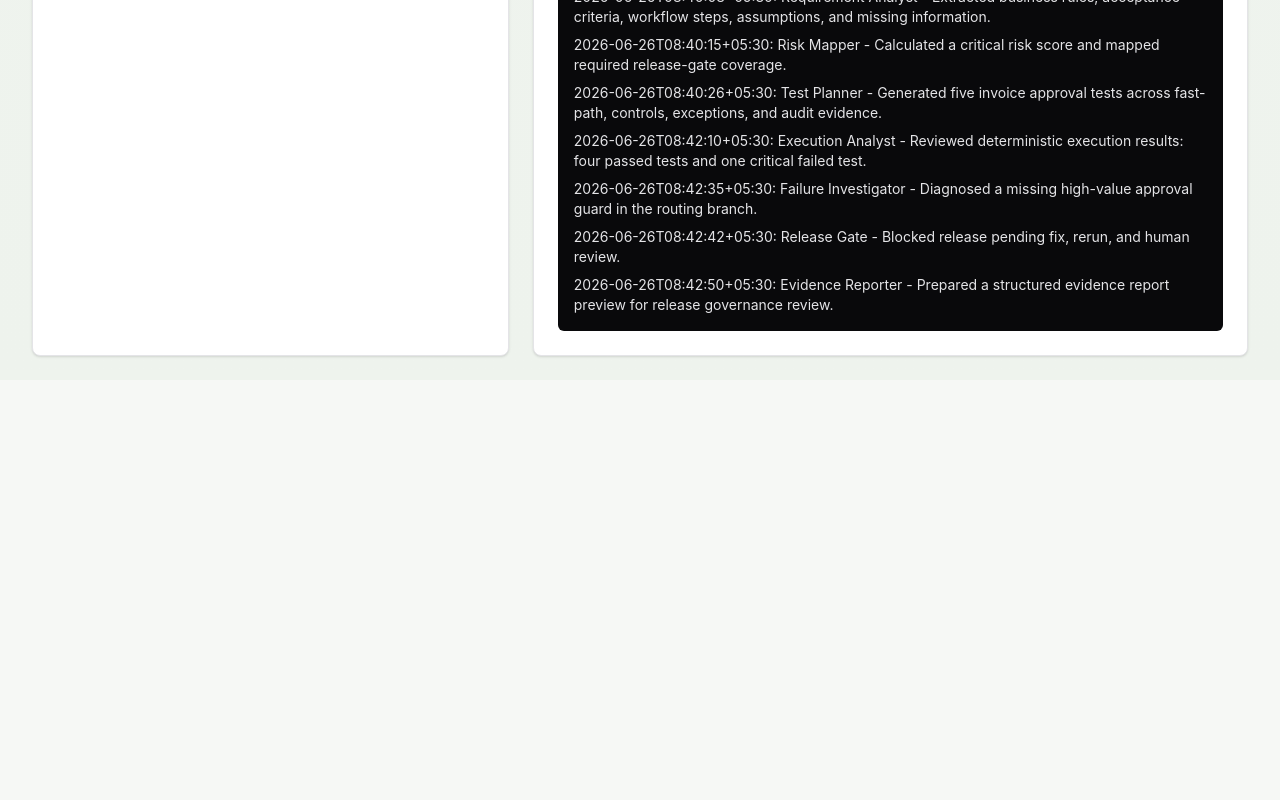
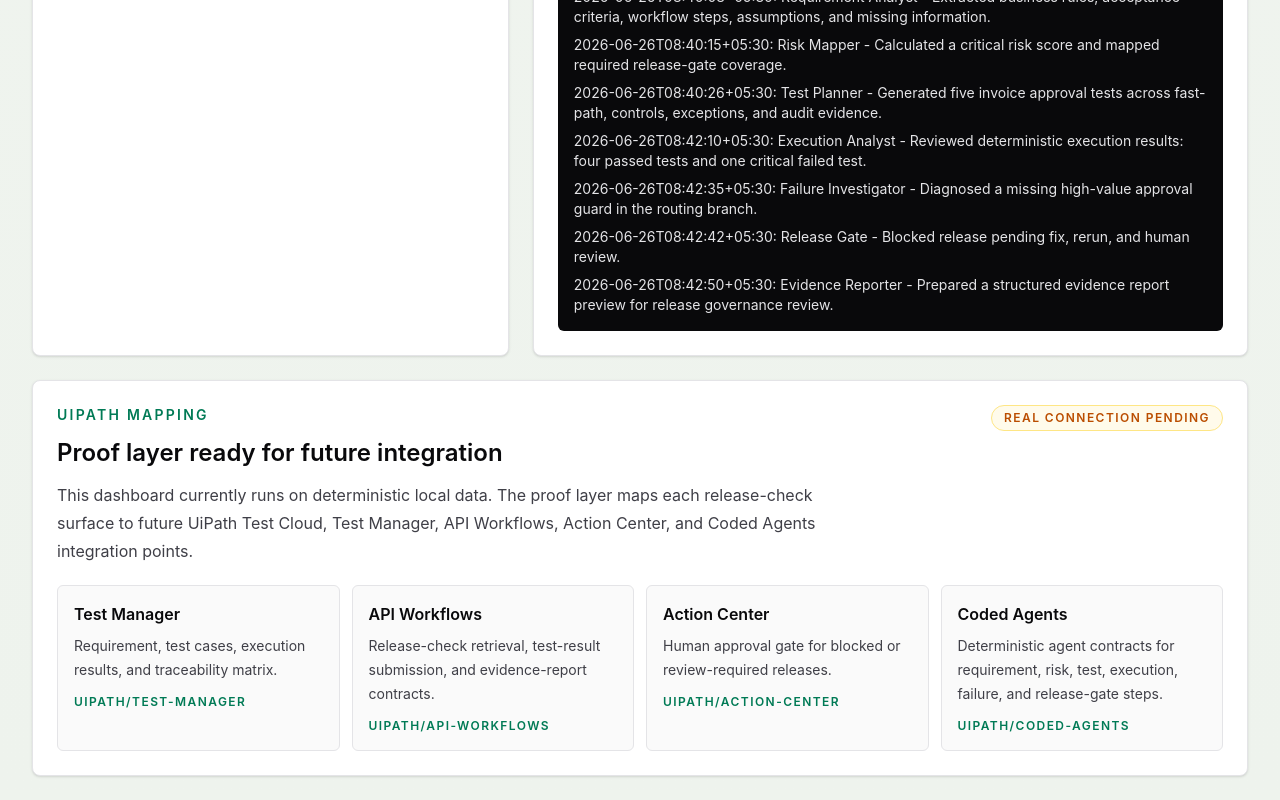
Before and after one commit to Jeevang1-epic/AgentForge-TestPilot, a Next.js app: page /release-check in a window 1280 px wide. Shown: the part 10706-11506 px from the top of the page. Before the commit the page ends 11086 px from the top, so only its background shows below. Built offline with nearby package versions, Linux system fonts and the light colour scheme.

Commit message:
added uipath mapping panel

```diff
--- a/src/app/release-check/page.tsx
+++ b/src/app/release-check/page.tsx
@@ -7,6 +7,7 @@
 import { RequirementAnalysisPanel } from "@/components/dashboard/RequirementAnalysisPanel";
 import { RiskScoreCard } from "@/components/dashboard/RiskScoreCard";
 import { TestPlanTable } from "@/components/dashboard/TestPlanTable";
+import { UiPathMappingPanel } from "@/components/dashboard/UiPathMappingPanel";
 import { runReleaseCheckPipeline } from "@/lib/orchestrator/releaseCheckOrchestrator";
 
 export default function ReleaseCheckPage() {
@@ -190,6 +191,10 @@
           <HumanReviewPanel decision={releaseCheck.humanReviewDecision} />
           <EvidenceReportView report={releaseCheck.evidenceReport} />
         </section>
+
+        <section className="mt-6">
+          <UiPathMappingPanel />
+        </section>
       </section>
     </main>
   );
--- /dev/null
+++ b/src/components/dashboard/UiPathMappingPanel.tsx
@@ -0,0 +1,65 @@
+const mappingItems = [
+  {
+    label: "Test Manager",
+    detail: "Requirement, test cases, execution results, and traceability matrix.",
+    artifact: "uipath/test-manager",
+  },
+  {
+    label: "API Workflows",
+    detail: "Release-check retrieval, test-result submission, and evidence-report contracts.",
+    artifact: "uipath/api-workflows",
+  },
+  {
+    label: "Action Center",
+    detail: "Human approval gate for blocked or review-required releases.",
+    artifact: "uipath/action-center",
+  },
+  {
+    label: "Coded Agents",
+    detail: "Deterministic agent contracts for requirement, risk, test, execution, failure, and release-gate steps.",
+    artifact: "uipath/coded-agents",
+  },
+];
+
+export function UiPathMappingPanel() {
+  return (
+    <div className="rounded-lg border border-zinc-200 bg-white p-6 shadow-sm">
+      <div className="flex flex-col gap-4 lg:flex-row lg:items-start lg:justify-between">
+        <div>
+          <p className="text-sm font-semibold uppercase tracking-[0.16em] text-emerald-700">
+            UiPath mapping
+          </p>
+          <h2 className="mt-3 text-2xl font-semibold">
+            Proof layer ready for future integration
+          </h2>
+          <p className="mt-3 max-w-3xl leading-7 text-zinc-700">
+            This dashboard currently runs on deterministic local data. The
+            proof layer maps each release-check surface to future UiPath Test
+            Cloud, Test Manager, API Workflows, Action Center, and Coded Agents
+            integration points.
+          </p>
+        </div>
+        <span className="w-fit rounded-full border border-amber-200 bg-amber-50 px-3 py-1 text-xs font-semibold uppercase tracking-[0.12em] text-amber-700">
+          Real connection pending
+        </span>
+      </div>
+
+      <div className="mt-5 grid gap-3 md:grid-cols-2 xl:grid-cols-4">
+        {mappingItems.map((item) => (
+          <div
+            className="rounded-md border border-zinc-200 bg-zinc-50 p-4"
+            key={item.label}
+          >
+            <p className="font-semibold text-zinc-950">{item.label}</p>
+            <p className="mt-2 text-sm leading-6 text-zinc-700">
+              {item.detail}
+            </p>
+            <p className="mt-3 text-xs font-semibold uppercase tracking-[0.12em] text-emerald-700">
+              {item.artifact}
+            </p>
+          </div>
+        ))}
+      </div>
+    </div>
+  );
+}
```
